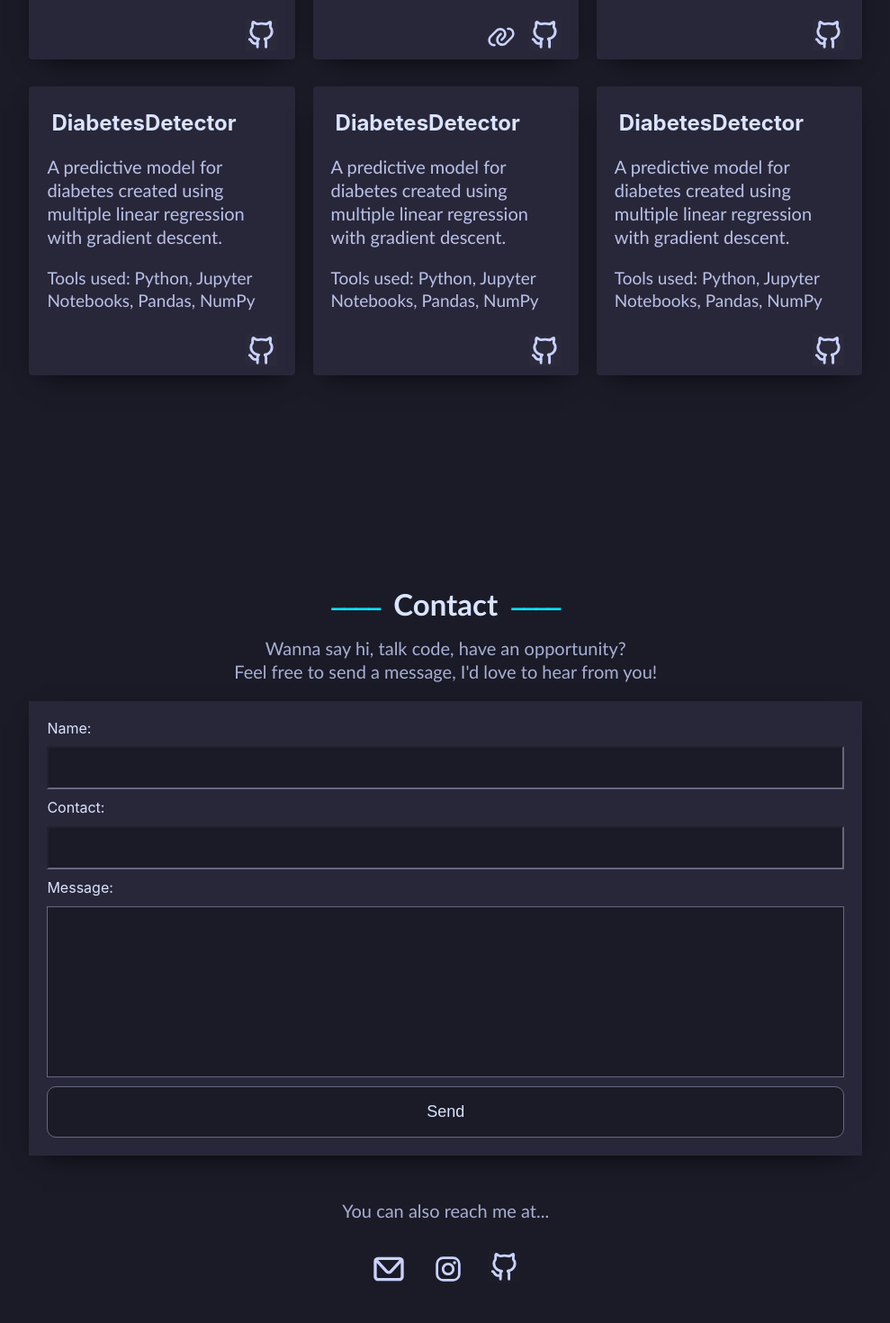
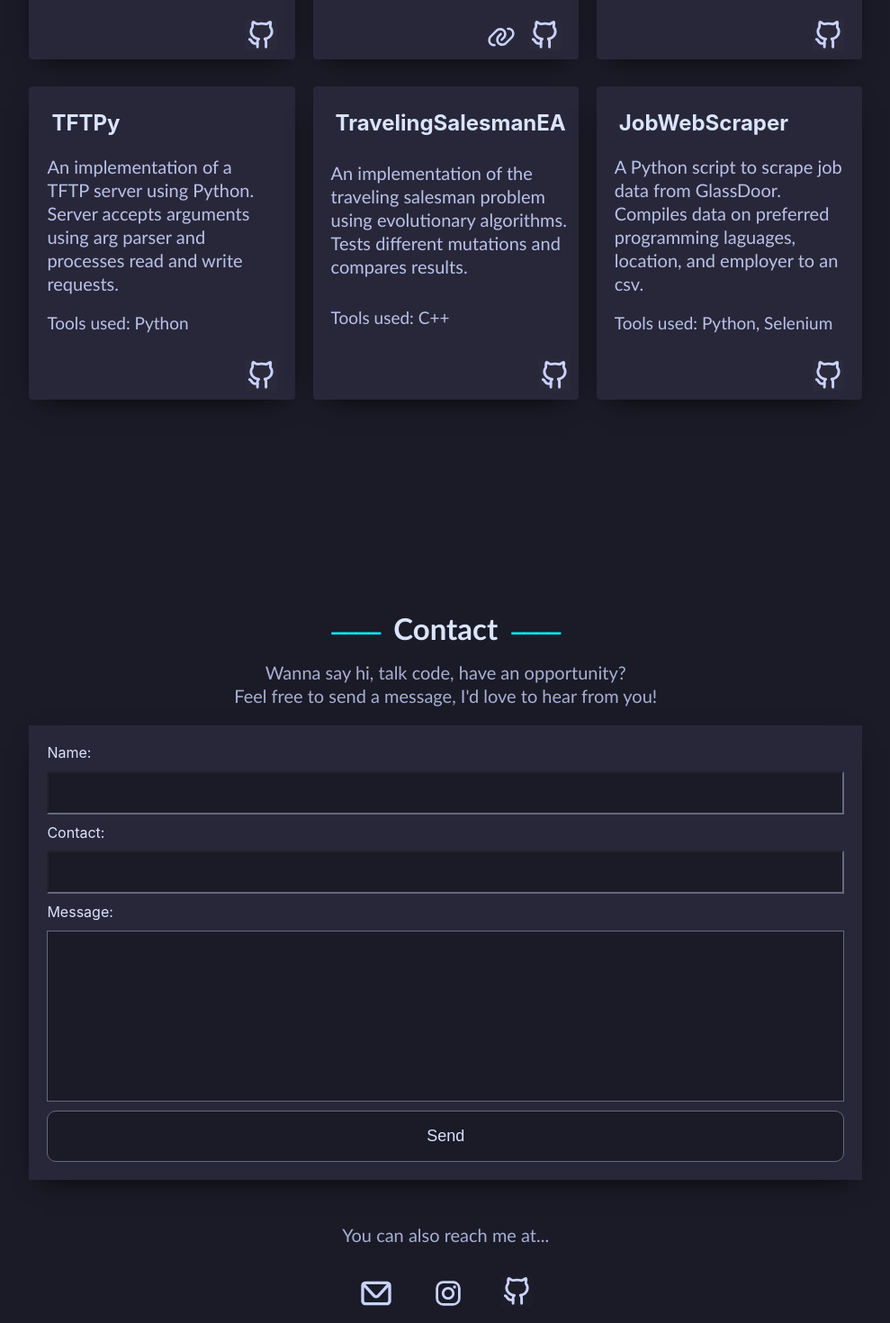
Before and after one commit to liam2258/PortfolioWebsite, a React (Create React App) app: page / in a window 1280 px wide. Shown: the part 1980-3450 px from the top of the page at 90% size, without its empty margins (110-1099 px from the left). Built offline with nearby package versions, Linux system fonts and the light colour scheme; the HTML template or start-up script is replaced by a standard one.

Commit message:
Finalize initial design

```diff
--- a/src/App.css
+++ b/src/App.css
@@ -551,7 +551,7 @@ img {
     width: 100%;
     filter: brightness(120%);
     display: flex;
-    justify-content: end;
+    justify-content: flex-end;
     margin-top: auto;
 }
 
@@ -587,7 +587,7 @@ img {
 
 .linkHolder img {
     filter: brightness(120%);
-    padding: 0;
+    padding: 0px 7px;
     transition-duration: 0.3s
 }
 
@@ -674,7 +674,7 @@ label {
 
 .contact button:hover {
     background-color: #099abe;
-    filter: brightness(110%);
+    filter: brightness(120%);
     cursor: pointer;
 }
 
@@ -698,3 +698,8 @@ footer a {
     color: #a8afd3;
     text-decoration: none;
 }
+
+footer a:hover {
+    color: #05B2DC;
+    filter: brightness(130%);
+}
--- a/src/App.js
+++ b/src/App.js
@@ -65,6 +65,8 @@ function App() {
       labelName.style.color = '#a8afd3';
       labelContact.style.color = '#a8afd3';
       messageLabel.style.color = '#a8afd3';
+
+      setResponse("Processing...")
 
       fetch("https://goemailapi.herokuapp.com/send", {
         method: 'POST',
@@ -138,7 +140,7 @@ function App() {
       <div className='layer' id='layer'></div>
       <div className='sideMenu' id='sideMenu'>
         <div className='closeIcon'>
-          <img src={x} onClick={menuToggleBack}></img>
+          <img src={x} onClick={menuToggleBack} alt="close icon for menu"></img>
         </div>
         <ul className='sideNav'>
           <a tabindex="-1" href="/#about" onClick={menuToggleBack} style={{float:'right'}}>About</a>
@@ -159,7 +161,7 @@ function App() {
                and am excited to put what I've learned to good use. Take a look!
                </p>
                <div style={{paddingTop: '50px'}}>
-                <a tabindex="-1" href={resume} target="_blank"><button style={{cursor: 'pointer'}} type="submit">Resume</button></a>
+                <a tabindex="-1" href={resume} target="_blank" rel="noreferrer"><button style={{cursor: 'pointer'}} type="submit">Resume</button></a>
                </div>
           </section>
           <section className='about' id='about'>
@@ -178,21 +180,21 @@ function App() {
                       </p>
                       <p>Here are some of the technologies I've used...</p>
                       <div className='iconBox'>
-                        <img src={jv}></img>
-                        <img src={reactPic}></img>
-                        <img src={py}></img>
-                        <img src={post}></img>
-                        <img src={go}></img>
-                        <img src={docker}></img>
-                        <img src={cpp}></img>
-                        <img src={heroku}></img>
+                        <img src={jv} alt="Javascript icon"></img>
+                        <img src={reactPic} alt="React icon"></img>
+                        <img src={py} alt="Python icon"></img>
+                        <img src={post} alt="PostgreSQL icon"></img>
+                        <img src={go} alt="Go programming language icon"></img>
+                        <img src={docker} alt="Docker icon"></img>
+                        <img src={cpp} alt="C++ icon"></img>
+                        <img src={heroku} alt="Heroku icon"></img>
                       </div>
                     </div>
                   </FadeUp>
                 </div>
                 <div style={{height: 'auto', flexBasis: '40%', flexGrow: 1, display: 'grid', alignContent: 'center', justifyContent: 'center'}}>
                   <FadeUp>
-                    <img className ='self_pic' src={self_pic} alt='Me!'></img>
+                    <img className ='self_pic' src={self_pic} alt='Liam Dyer'></img>
                   </FadeUp>
                 </div>
               </div>
@@ -217,7 +219,7 @@ function App() {
                       Tools used: Go, Docker, JSON, REST, Heroku
                     </div>
                     <div className='cardIcons'>
-                      <a target="_blank" href='https://github.com/liam2258/GoMail'><img src={github}></img></a>
+                      <a target="_blank" rel="noreferrer" href='https://github.com/liam2258/GoMail'><img src={github} alt="Github icon"></img></a>
                     </div>
                   </div>
                   <div className='card'>
@@ -233,8 +235,8 @@ function App() {
                       Tools used: JavaScript, React, JSON, REST, PostgreSQL, Heroku
                     </div>
                     <div className='cardIcons'>
-                      <a target="_blank" href='https://liam2258.github.io/FaceRecognition/'><img src={link}></img></a>
-                      <a target="_blank" href='https://github.com/liam2258/FaceRecognition'><img src={github}></img></a>
+                      <a target="_blank" rel="noreferrer" href='https://liam2258.github.io/FaceRecognition/'><img src={link} alt="Web link icon"></img></a>
+                      <a target="_blank" rel="noreferrer" href='https://github.com/liam2258/FaceRecognition'><img src={github} alt="Github icon"></img></a>
                     </div>
                   </div>
                   <div className='card'>
@@ -250,55 +252,55 @@ function App() {
                       Tools used: Python, Jupyter Notebooks, Pandas, NumPy
                     </div>
                     <div className='cardIcons'>
-                      <a target="_blank" href='https://github.com/liam2258/DiabetesDetector'><img src={github}></img></a>
+                      <a target="_blank" rel="noreferrer" href='https://github.com/liam2258/DiabetesDetector'><img src={github} alt="Github icon"></img></a>
                     </div>
                   </div>
                   <div className='card'>
                     <div className='cardTitle'>
-                      <h2>DiabetesDetector</h2>
+                      <h2>TFTPy</h2>
                     </div>
                     <div className='cardBody'>
                       <p>
-                        A predictive model for diabetes created using multiple linear regression with gradient descent.
+                        An implementation of a TFTP server using Python. Server accepts arguments using arg parser and processes read and write requests.
                       </p>
                     </div>
                     <div className='cardSkills'>
-                      Tools used: Python, Jupyter Notebooks, Pandas, NumPy
+                      Tools used: Python
                     </div>
                     <div className='cardIcons'>
-                      <a target="_blank" href='https://github.com/liam2258/DiabetesDetector'><img src={github}></img></a>
+                      <a target="_blank" rel="noreferrer" href='https://github.com/liam2258/TFTPy'><img src={github} alt="Github icon"></img></a>
                     </div>
                   </div>
                   <div className='card'>
                     <div className='cardTitle'>
-                      <h2>DiabetesDetector</h2>
+                      <h2>TravelingSalesmanEA</h2>
                     </div>
                     <div className='cardBody'>
                       <p>
-                        A predictive model for diabetes created using multiple linear regression with gradient descent.
+                        An implementation of the traveling salesman problem using evolutionary algorithms. Tests different mutations and compares results.
                       </p>
                     </div>
                     <div className='cardSkills'>
-                      Tools used: Python, Jupyter Notebooks, Pandas, NumPy
+                      Tools used: C++
                     </div>
                     <div className='cardIcons'>
-                      <a target="_blank" href='https://github.com/liam2258/DiabetesDetector'><img src={github}></img></a>
+                      <a target="_blank" rel="noreferrer" href='https://github.com/liam2258/TravelingSalesmanEA'><img src={github} alt="Github icon"></img></a>
                     </div>
                   </div>
                   <div className='card'>
                     <div className='cardTitle'>
-                      <h2>DiabetesDetector</h2>
+                      <h2>JobWebScraper</h2>
                     </div>
                     <div className='cardBody'>
                       <p>
-                        A predictive model for diabetes created using multiple linear regression with gradient descent.
+                        A Python script to scrape job data from GlassDoor. Compiles data on preferred programming laguages, location, and employer to an csv.
                       </p>
                     </div>
                     <div className='cardSkills'>
-                      Tools used: Python, Jupyter Notebooks, Pandas, NumPy
+                      Tools used: Python, Selenium
                     </div>
                     <div className='cardIcons'>
-                      <a target="_blank" href='https://github.com/liam2258/DiabetesDetector'><img src={github}></img></a>
+                      <a target="_blank" rel="noreferrer" href='https://github.com/liam2258/JobWebScraper'><img src={github} alt="Github icon"></img></a>
                     </div>
                   </div>
                 </div>
@@ -331,15 +333,15 @@ function App() {
             </FadeUp>
             <FadeUp>
               <div className='linkHolder'>
-                <a target="_blank" href="mailto:ldyer2@alaska.edu"><img src={mail}></img></a>
-                <a target="_blank" href="https://www.instagram.com/diam_lyer"><img src={instagram}></img></a>
-                <a target="_blank" href='https://github.com/liam2258'><img src={github}></img></a>
+                <a target="_blank" rel="noreferrer" href="mailto:ldyer2@alaska.edu"><img src={mail} alt="Mail icon"></img></a>
+                <a target="_blank" rel="noreferrer" href="https://www.instagram.com/diam_lyer"><img src={instagram} alt="Instagram icon"></img></a>
+                <a target="_blank" rel="noreferrer" href='https://github.com/liam2258'><img src={github} alt="Github icon"></img></a>
               </div>
             </FadeUp>
           </section>
           <footer>
             <div>
-              <a target="_blank" href="https://github.com/liam2258/portfoliowebsite" >
+              <a target="_blank" rel="noreferrer" href="https://github.com/liam2258/portfoliowebsite" style={{width: '160px', height:'70px', display:'inline-block'}}>
                 <p style={{padding: '0px'}}>Developed & Designed by</p>
                 <p style={{padding: 'opx'}}>Liam Dyer</p>
                 </a>
```
